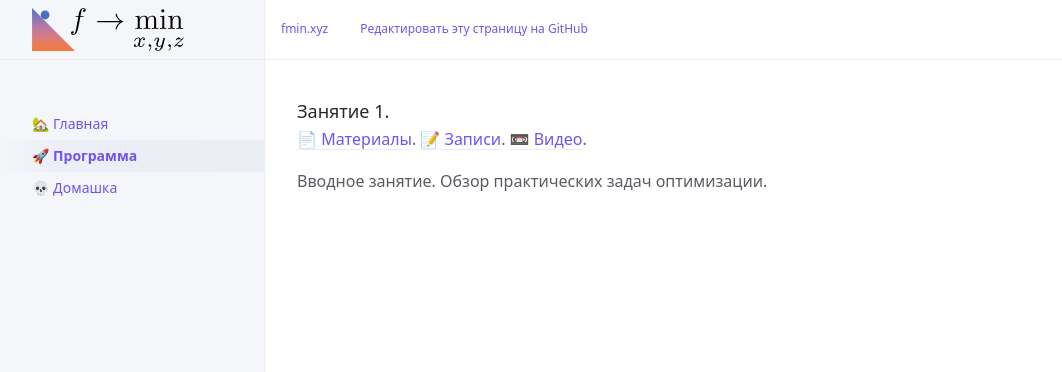
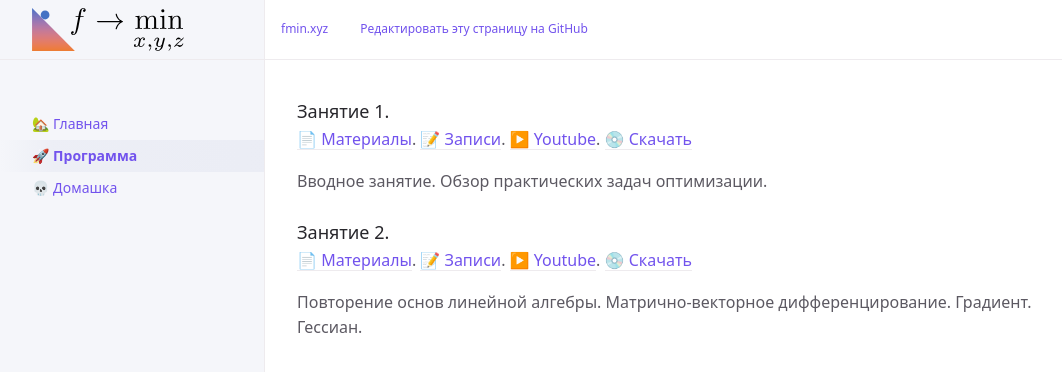
Before and after one commit to MerkulovDaniil/mipt22, a Jekyll site: the page built from program.md, in a window 1280 px wide. Shown: the top 372 px of the page, without its empty margins (107-1169 px from the left). Built offline with Jekyll 4.4.1, drawn with Linux system fonts in a browser that asks for light colours; our own code applies the rules of GitHub Pages for plain Markdown files; a script that is not in the unit is left out.

Commit message:
Update program.md

```diff
--- a/program.md
+++ b/program.md
@@ -4,6 +4,11 @@ nav_order: 2
 ---
 
 ### Занятие 1.
-[📄 Материалы](/presentations/1.pdf). [📝 Записи](/notes/1.pdf). [📼 Видео]().
+[📄 Материалы](/presentations/1.pdf). [📝 Записи](/notes/1.pdf). [▶️ Youtube](https://youtu.be/XEFSSG9Ko-E). [💿 Скачать](https://disk.yandex.ru/i/u5pKrH5QJHpuCg)
 
 Вводное занятие. Обзор практических задач оптимизации.
+
+### Занятие 2.
+[📄 Материалы](/presentations/2.pdf). [📝 Записи](/notes/2.pdf). [▶️ Youtube](https://youtu.be/_qZ8A9kGzZQ). [💿 Скачать](https://disk.yandex.ru/i/B_Ycy8o5U5v6gw)
+
+Повторение основ линейной алгебры. Матрично-векторное дифференцирование. Градиент. Гессиан.
```
